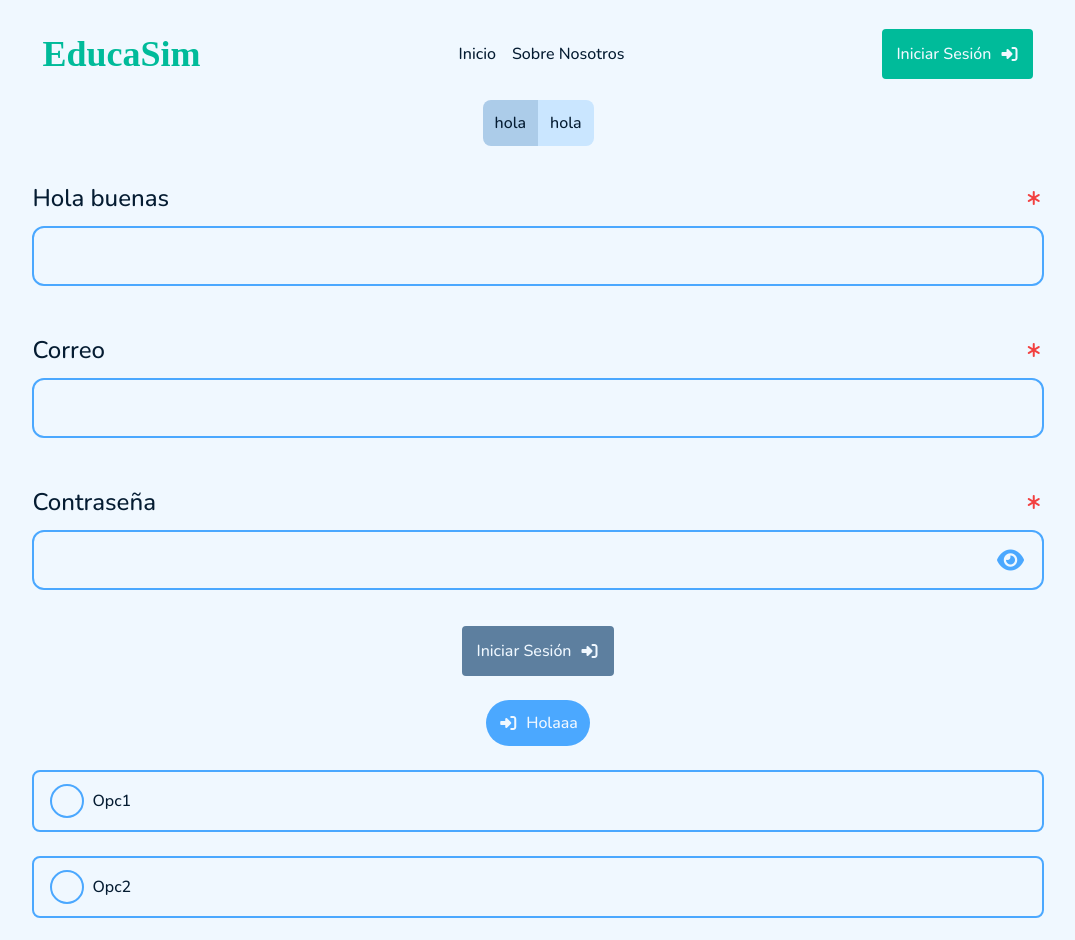
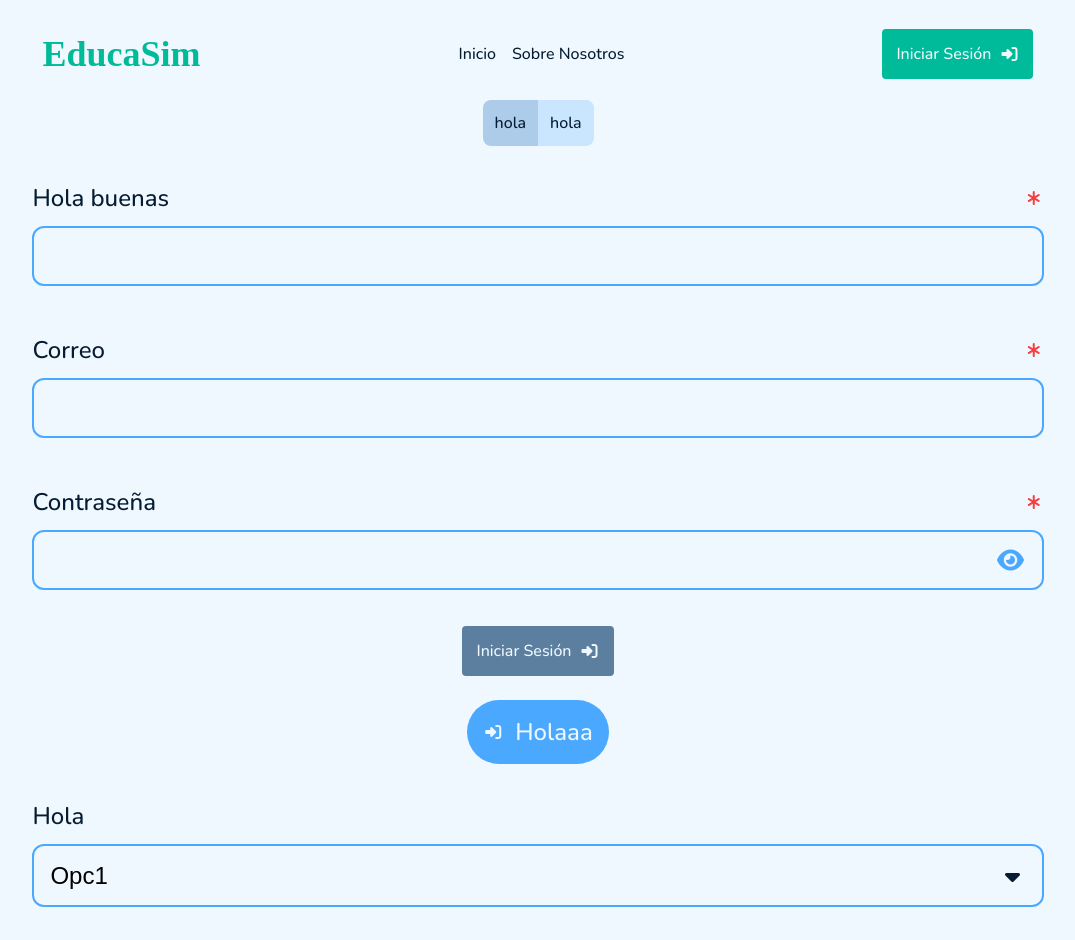
Before and after one commit to AjeinDevelopers/EducaSim, a React (Create React App) app: page /play in a window 1280 px wide. Shown: the top 940 px of the page, without its empty margins (102-1177 px from the left). Built offline with nearby package versions, Linux system fonts and the light colour scheme; a web font is replaced by a local one.

Commit message:
Cambio de estilo de flecha dropdown

```diff
--- a/src/componentes/dropdown/dropdown.css
+++ b/src/componentes/dropdown/dropdown.css
@@ -24,7 +24,9 @@ select{
     border-radius: var(--US, 12px);
     border: 2px solid var(--color-principal, #4BA8FF);
     cursor: pointer;
-
+    font-size: var(--XXS, 24px);
+    font-style: normal;
+    line-height: normal;
 }
 
 #container{
@@ -36,3 +38,28 @@ select{
     align-items: flex-start;
     gap: var(--US, 12px);
 }
+
+.select-container{
+    display: flex;
+    width: 100%;
+    align-items: center;
+    position: relative;
+}
+.select-arrow{
+    position: absolute;
+    right: var(--XXXS, 16px);
+    height: 100%;
+    align-items: center;
+    justify-content: center;
+    font-size: 24px;
+    display: flex;
+    color: var(--color-text, #051C32);
+}
+
+select option{
+    background: var(--color-background, #F0F8FF);
+    color: var(--color-text, #051C32);
+    display: flex;
+    padding: var(--US, 12px) var(--XXXS, 16px);
+    align-items: center;
+}
--- a/src/componentes/dropdown/dropdown.jsx
+++ b/src/componentes/dropdown/dropdown.jsx
@@ -7,11 +7,12 @@ export default function Dropdown(props) {
     const [estilo, setEstilo] = useState(props.estilo);
 
     return(
-        <div className={estilo} id={"container"}>
+        <div className={props.size + " " + estilo} id={"container"}>
             <div className={"label-container"}>
                 <t5 className={"label"}>{props.label}</t5>
                 {props.required && <i className={"fa-solid fa-asterisk fa-fw"} style={{color: "#F24040"}}></i>}
             </div>
+            <div className={"select-container"}>
                 <select name={props.name} id={props.id} style={estilo}>
                     {props.items.map(item =>{
                         return(
@@ -19,6 +20,10 @@ export default function Dropdown(props) {
                         );
                     })}
                 </select>
+                <div className={"select-arrow"}>
+                    <i className={"fa-solid fa-caret-down fa-fw"}></i>
+                </div>
+            </div>
         </div>
     )
 }
--- a/src/componentes/input/input.css
+++ b/src/componentes/input/input.css
@@ -6,6 +6,7 @@
     justify-content: center;
     align-items: flex-start;
     gap: var(--US, 12px);
+
 }
 
 .label-container{
@@ -47,6 +48,7 @@ input-container{
     background: var(--color-background, #F0F8FF);
     color: var(--color-text, #051C32);
     font-size: var(--XXS, 24px);
+    transition: all 0.2s cubic-bezier(0.25, 0.46, 0.45, 0.94);
 }
 
 input-container:hover {
--- a/src/componentes/multiboton/link.css
+++ b/src/componentes/multiboton/link.css
@@ -10,6 +10,7 @@
     width: auto;
     border: 0;
     border-radius: 0;
+    transition: all 0.2s cubic-bezier(0.25, 0.46, 0.45, 0.94);
 }
 
 .multiboton:hover{
--- a/src/componentes/radbutton/radbutton.css
+++ b/src/componentes/radbutton/radbutton.css
@@ -20,6 +20,12 @@ label[id="label-radio"]{
     border: 2px solid var(--color-principal, #4BA8FF);
     border-radius: var(--US, 12px);
     padding: var(--XXXS, 12px) var(--XXS, 16px);
+    transition: all 0.2s cubic-bezier(0.25, 0.46, 0.45, 0.94);
+}
+
+label[id="label-radio"]:hover{
+    border: 2px solid var(--color-principal, #4BA8FF);
+    box-shadow: 0px 4px var(--XXXS, 16px) 0px var(--color-principal-glow, #7ABFFF);
 }
 
 input[type="radio"]:checked + label[id="label-radio"]:before{
--- a/src/pages/Playground.js
+++ b/src/pages/Playground.js
@@ -66,10 +66,11 @@ export default function Playground (){
                     <Boton size = {"small"} Style={"secondary"} text={"Iniciar Sesión"} showIcon2={true}
                         icon2={"fa-solid fa-right-to-bracket fa-fw"} method={"SUMBIT"} {...(sendForm ? { disabled: false } : { disabled: true })} />
                 </form>
-                <Pill text={"Holaaa"} size={"small"} showIcon={true} icon={"fa-solid fa-right-to-bracket fa-fw"}/>
-                <RadButtonGroup items={items} size={"small"} onChange={handleValue}/>
+                <Pill text={"Holaaa"} size={"large"} showIcon={true} icon={"fa-solid fa-right-to-bracket fa-fw"}/>
+                <Dropdown label={"Hola"} items={items} size={"Large"}/>
+                <RadButtonGroup items={items} size={"large"} onChange={handleValue}/>
 
-                <Dropdown label={"Hola"} items={items} />
+
             </div>
         </div>
 
```
Lines whose indentation alone changed are shown as unchanged.
